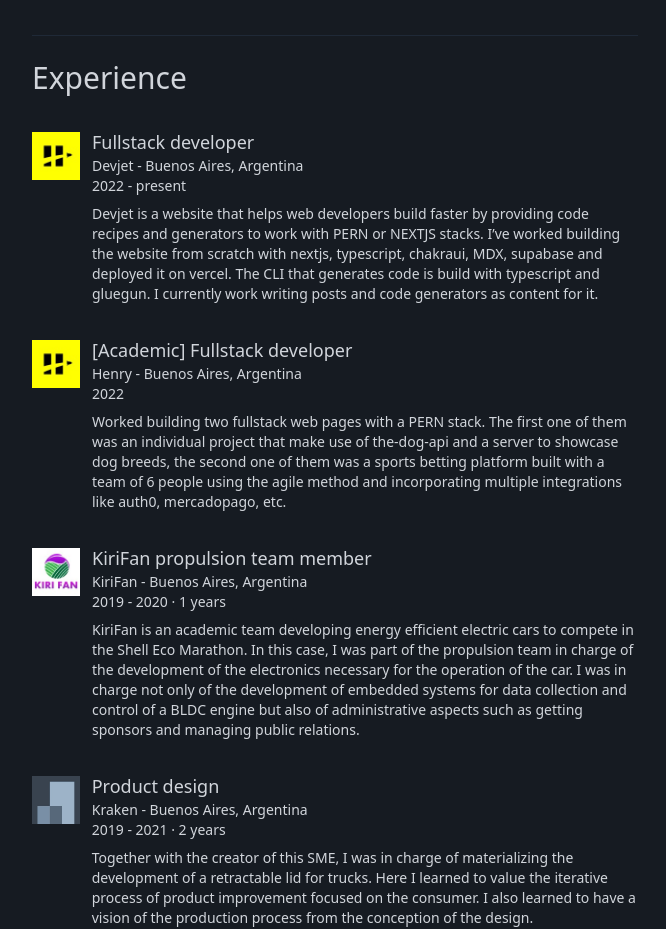
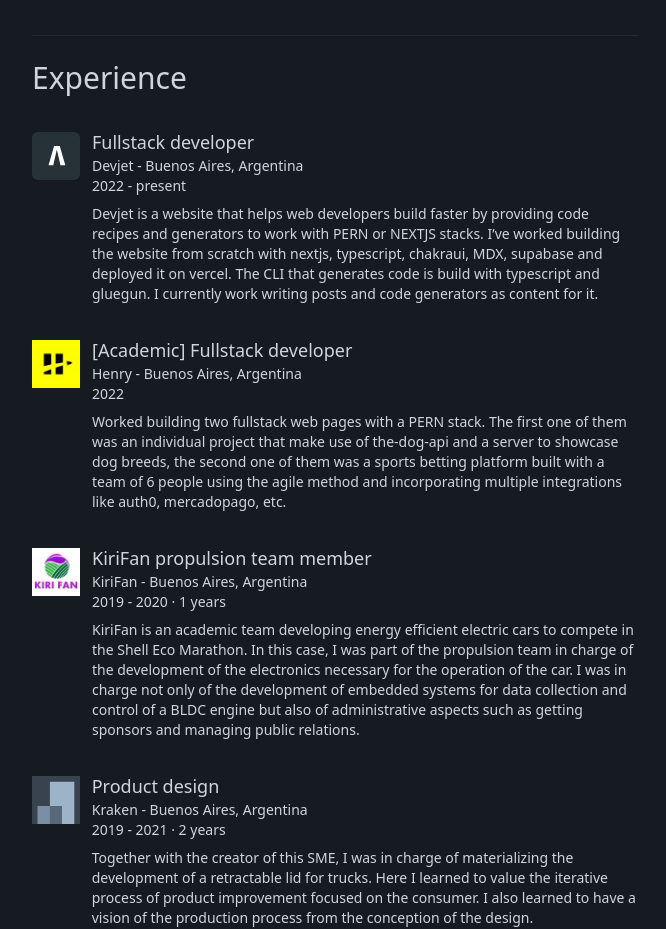
Before and after one commit to matzapata/portfolio, a React (Create React App) app: page /about-me in a window 1280 px wide. Shown: the part 1106-2035 px from the top of the page, without its empty margins (105-771 px from the left). Built offline with nearby package versions, Linux system fonts and the light colour scheme.

Commit message:
Add usedevjet logo and fix hello typo

```diff
--- a/src/config.js
+++ b/src/config.js
@@ -32,7 +32,7 @@
         {
             title: "Fullstack developer",
             company: "Devjet",
-            companyImageUrl: "/images/henry.jpg",
+            companyImageUrl: "/images/usedevjet.svg",
             description: "Devjet is a website that helps web developers build faster by providing code recipes and generators to work with PERN or NEXTJS stacks. I’ve worked building the website from scratch with nextjs, typescript, chakraui, MDX, supabase and deployed it on vercel. The CLI that generates code is build with typescript and gluegun. I currently work writing posts and code generators as content for it.",
             timeSpan: "2022 - present",
             place: "Buenos Aires, Argentina",
--- a/src/pages/Hello.js
+++ b/src/pages/Hello.js
@@ -3,7 +3,7 @@
     return (
         <div className='relative flex flex-col justify-between flex-1 py-20 bg-cover lg:py-32 px-7 lg:px-20'>
             <div>
-                <p className="text-lg text-[#E5E9F0] font-fira-code">Hi all. I'am</p>
+                <p className="text-lg text-[#E5E9F0] font-fira-code">Hi all. I am</p>
                 <h1 className="font-fira-code text-[#E5E9F0] text-6xl mt-2">Matias Zapata</h1>
                 <p className="text-[#43D9AD] font-fira-code text-xl mt-2">{">"} Full stack developer</p>
             </div>
```
Also changed, not shown: public/images/usedevjet.svg (added).
